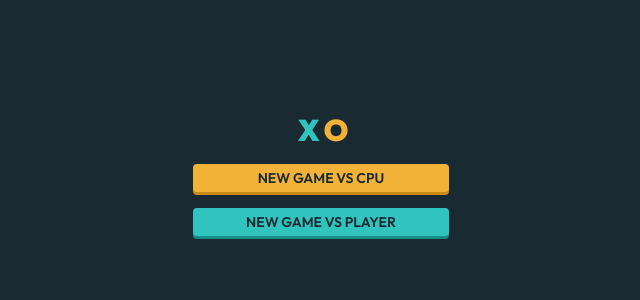
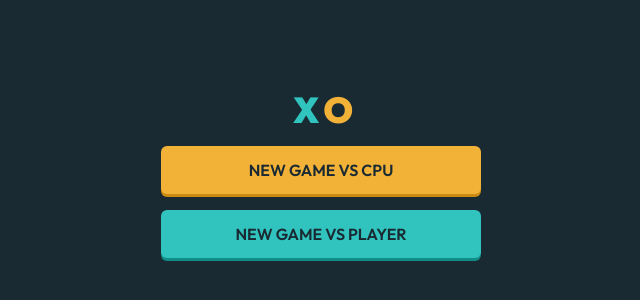
Before and after one commit to chleighton1/tic-tac-toe, a Next.js app: page / in a window 1280 px wide. Shown: the part 236-536 px from the top of the page, without its empty margins (329-969 px from the left). Built offline with nearby package versions, Linux system fonts and the light colour scheme.

Commit message:
feat: add routing

```diff
--- /dev/null
+++ b/app/Game/page.js
@@ -0,0 +1,15 @@
+"use client";
+
+import { useSearchParams } from "next/navigation";
+import Board from "../components/Board";
+
+export default function Home({}) {
+  const serachParams = useSearchParams();
+  const opponant = serachParams.get("opponant");
+
+  return (
+    <div className="flex flex-col gap-4 justify-center items-center sm:w-screen sm:h-screen pt-2">
+      <Board opponant={opponant} />
+    </div>
+  );
+}
--- a/app/components/Board.jsx
+++ b/app/components/Board.jsx
@@ -4,11 +4,14 @@ import Reset from "./Reset";
 import Modal from "./Modal";
 import Score from "./Score";
 import Logo from "./Logo";
+import Link from "next/link";
+import { useRouter } from "next/navigation";
 
-export default function Board() {
+export default function Board({ opponant }) {
   const [squares, setSquares] = useState(Array(9).fill(null));
   const [xIsNext, setXIsNext] = useState(true);
   const [modalOpen, setModalOpen] = useState(false);
+  const router = useRouter();
   const [score, setScore] = useState({
     x: 0,
     o: 0,
@@ -35,8 +38,6 @@ export default function Board() {
     newScore[winner]++;
     setScore(newScore);
     setModalOpen(true);
-
-    console.log(score);
   }
   let status = xIsNext ? "X" : "O";
 
@@ -54,15 +55,27 @@ export default function Board() {
     setXIsNext(!xIsNext);
   }
 
-  const handleClose = () => setModalOpen(false);
-
-  function handleQuit() {
+  function handleReset() {
     resetBoard();
     resetScore();
   }
 
   function handleNextRound() {
     resetBoard();
+  }
+
+  if (opponant == "CPU" && status == "O") {
+    const nullIndexes = squares.reduce((acc, curr, index) => {
+      if (curr === null) {
+        acc.push(index);
+      }
+      return acc;
+    }, []);
+
+    const randomIndex = Math.floor(Math.random() * nullIndexes.length);
+    const randomNullValue = nullIndexes[randomIndex];
+
+    handleClick(randomNullValue);
   }
 
   const boxes = squares.map((square, index) => (
@@ -72,18 +85,20 @@ export default function Board() {
     <div>
       <Modal
         open={modalOpen}
-        onQuit={handleQuit}
+        onQuit={() => router.push("/")}
         onNextRound={handleNextRound}
         winner={winner}
       />
-      <div className="flex items-center justify-between mb-14">
-        <Logo width="w-24" />
+      <div className="flex items-center justify-between mb-20 sm:mb-4">
+        <Link href={"/"}>
+          <Logo width="w-24" />
+        </Link>
         <div className="rounded shadow-box text-sm font-semibold text-silver bg-semi-dark-navy w-24 h-8 flex items-center justify-center">
           <span>{status} TURN</span>
         </div>
         <div className="w-24 flex justify-end">
           <button
-            onClick={handleQuit}
+            onClick={handleReset}
             className="rounded shadow-box-silver bg-silver outline-none hover:bg-silver-hover text-dark-navy w-8 h-8"
           >
             <Reset className="block m-auto" />
@@ -93,18 +108,19 @@ export default function Board() {
       <div className="grid grid-cols-3 gap-3 justify-center">{boxes}</div>
       {/* SCORE */}
       <div className="grid grid-cols-3 gap-3 justify-center mt-6">
-        <Score outcome="X" totalScore={score.x} color="bg-light-blue" />
+        <Score outcome="X (YOU)" totalScore={score.x} color="bg-light-blue" />
         <Score outcome="TIE" totalScore={score.tie} color="bg-silver" />
-        <Score outcome="O" totalScore={score.o} color="bg-light-yellow" />
+        <Score
+          outcome={"O " + (opponant == "CPU" ? "(CPU)" : "(P2)")}
+          totalScore={score.o}
+          color="bg-light-yellow"
+        />
       </div>
     </div>
   );
 }
 
 function calculateWinner(squares) {
-  if (!squares.some((element) => element === null)) {
-    return "tie";
-  }
   const lines = [
     [0, 1, 2],
     [3, 4, 5],
@@ -121,5 +137,8 @@ function calculateWinner(squares) {
       return squares[a];
     }
   }
+  if (!squares.some((element) => element === null)) {
+    return "tie";
+  }
   return null;
 }
--- a/app/components/Logo.jsx
+++ b/app/components/Logo.jsx
@@ -3,8 +3,8 @@ import React from "react";
 export default function Logo({ width }) {
   return (
     <div className={width}>
-      <span className="text-light-blue font-black text-3xl ml-1 mr-1">X</span>
-      <span className="text-light-yellow font-black text-3xl">O</span>
+      <span className="text-light-blue font-black text-4xl ml-1 mr-1">X</span>
+      <span className="text-light-yellow font-black text-4xl">O</span>
     </div>
   );
 }
--- a/app/components/Modal.jsx
+++ b/app/components/Modal.jsx
@@ -2,7 +2,6 @@ import React from "react";
 
 export default function Modal({ open, onQuit, onNextRound, winner }) {
   if (!open) return null;
-  console.log(winner);
   const textColor = winner == "x" ? "text-light-blue" : "text-light-yellow";
   return (
     <div className="fixed inset-0 bg-black bg-opacity-30 flex justify-center items-center">
--- a/app/components/Score.jsx
+++ b/app/components/Score.jsx
@@ -5,7 +5,7 @@ export default function Score({ outcome, totalScore, color }) {
     <div
       className={`rounded shadow-box font-dark-navy text-center flex flex-col gap-1 justify-center text-xl ${color} h-14 min-w-20 max-w-24`}
     >
-      <p className="text-sm leading-4">{outcome}</p>
+      <p className="text-xs leading-4">{outcome}</p>
       <p className="font-bold text-lg leading-4">{totalScore}</p>
     </div>
   );
--- a/app/page.js
+++ b/app/page.js
@@ -1,20 +1,35 @@
-"use client";
+import Logo from "./components/Logo";
+import Link from "next/link";
 
-import { useState } from "react";
-import Board from "./components/Board";
-import Logo from "./components/Logo";
-
-export default function Game() {
+export default function Home() {
   return (
-    <div className="flex flex-col gap-4 justify-center items-center sm:w-screen sm:h-screen">
+    <div className="flex flex-col gap-4 justify-center items-center w-screen h-screen">
       {/* <Board /> */}
       <Logo width="w-fit" />
-      <button className="w-64 text-sm py-1 font-semibold text-dark-navy rounded shadow-box-yellow bg-light-yellow hover:bg-light-yellow-hover">
-        NEW GAME VS CPU
-      </button>
-      <button className="w-64 text-sm py-1 font-semibold text-dark-navy rounded shadow-box-blue bg-light-blue hover:bg-light-blue-hover">
-        NEW GAME VS PLAYER
-      </button>
+      <Link
+        href={{
+          pathname: "/Game",
+          query: {
+            opponant: "CPU",
+          },
+        }}
+      >
+        <button className="text-base w-80 py-3 font-semibold text-dark-navy rounded-md shadow-box-yellow bg-light-yellow hover:bg-light-yellow-hover">
+          NEW GAME VS CPU
+        </button>
+      </Link>
+      <Link
+        href={{
+          pathname: "/Game",
+          query: {
+            opponant: "Player 2",
+          },
+        }}
+      >
+        <button className="text-base w-80 py-3 font-semibold text-dark-navy rounded-md shadow-box-blue bg-light-blue hover:bg-light-blue-hover">
+          NEW GAME VS PLAYER
+        </button>
+      </Link>
     </div>
   );
 }
```
